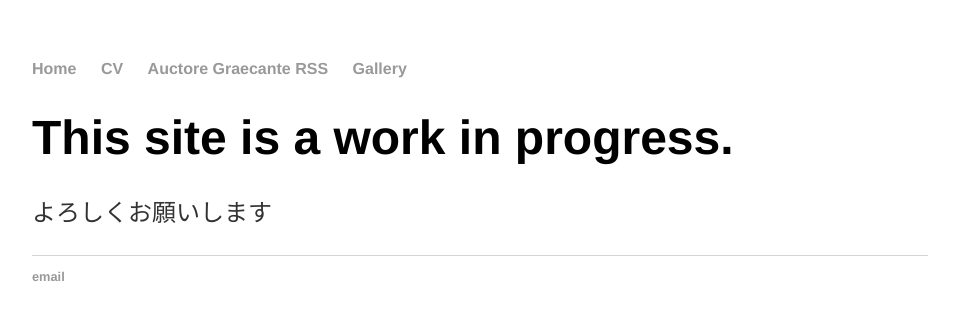
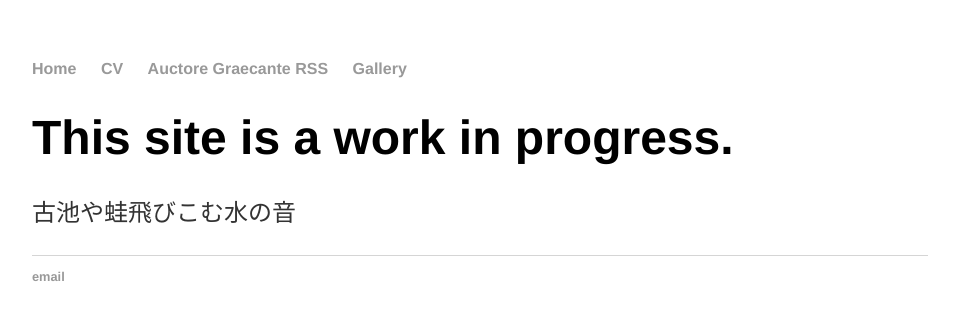
Before and after one commit to AJIC/ajicrawford.github.io, a Jekyll site: the page built from index.html, in a window 1280 px wide. Shown: the top 320 px of the page, without its empty margins (160-1119 px from the left). Built offline with Jekyll 4.4.1, drawn with Linux system fonts in a browser that asks for light colours.

Commit message:
Update index.html

```diff
--- a/index.html
+++ b/index.html
@@ -4,5 +4,5 @@ title: Alexander J. I. Crawford
 ---
 <div class="blurb">
 	<h1>This site is a work in progress.</h1>
-	<p class='japanese-ShinMaruRetroGothic'>よろしくお願いします</p>
+	<p class='japanese-ShinMaruRetroGothic'>古池や蛙飛びこむ水の音</p>
 </div><!-- /.blurb -->
```
